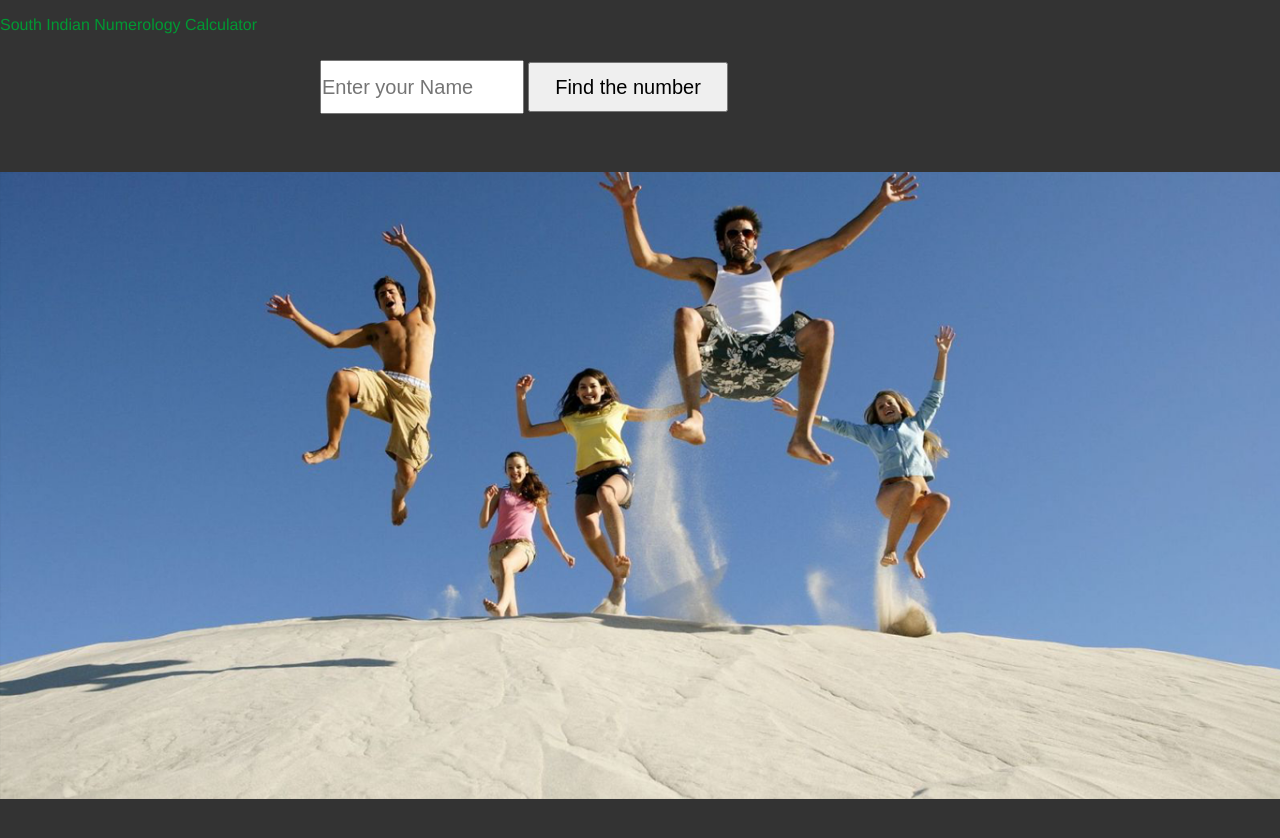
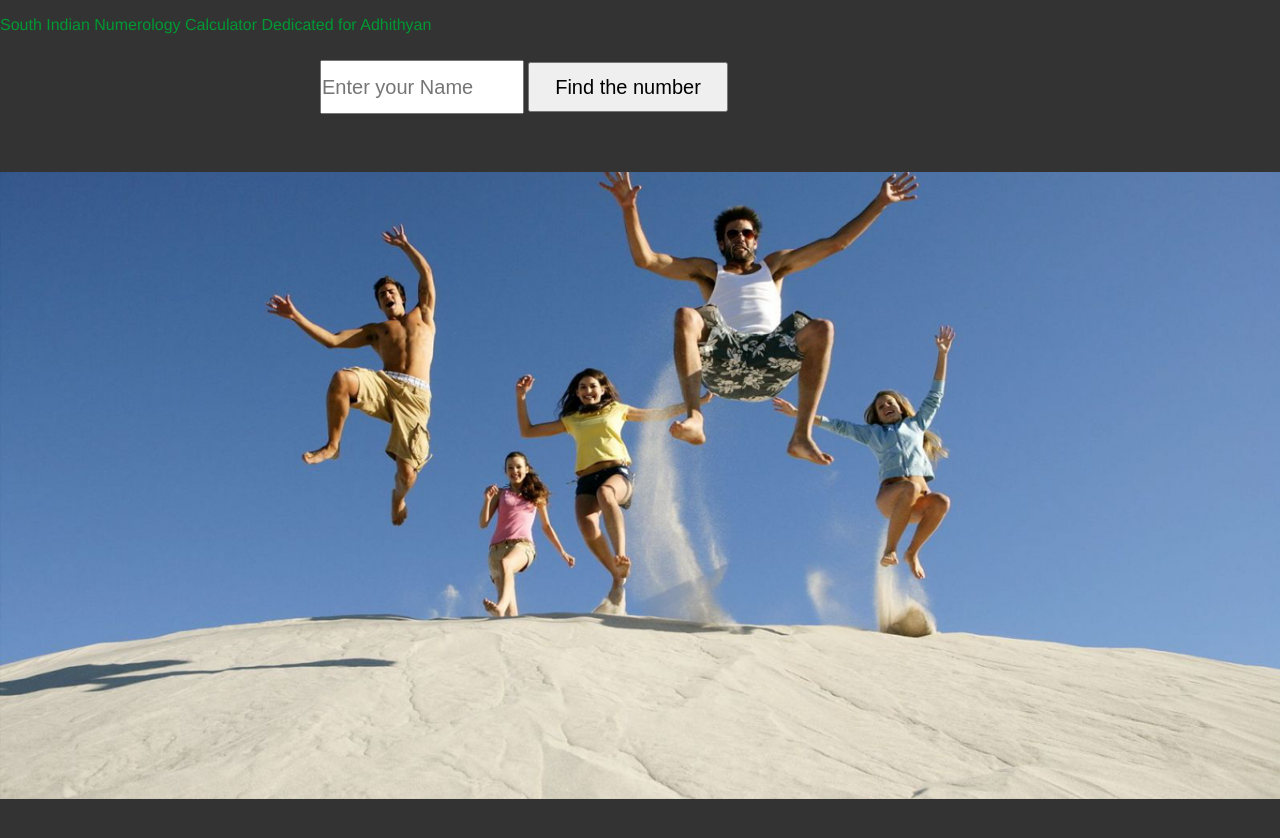
Before and after one commit to mohanwd/NumerologyCalculator, a plain HTML site: page index.html in a window 1280 px wide. Drawn offline with Linux system fonts and the light colour scheme.

Commit message:
Update index.html

```diff
--- a/index.html
+++ b/index.html
@@ -21,7 +21,7 @@
 <!--</form>-->
 <!--<img src="MBLogoSquare.png">-->
 <div class="wrapper">
-    <p class="heading" align="center">South Indian Numerology Calculator</p>
+    <p class="heading" align="center">South Indian Numerology Calculator Dedicated for Adhithyan</p>
 
     <div class="form_wrapper">
         <form>
```
